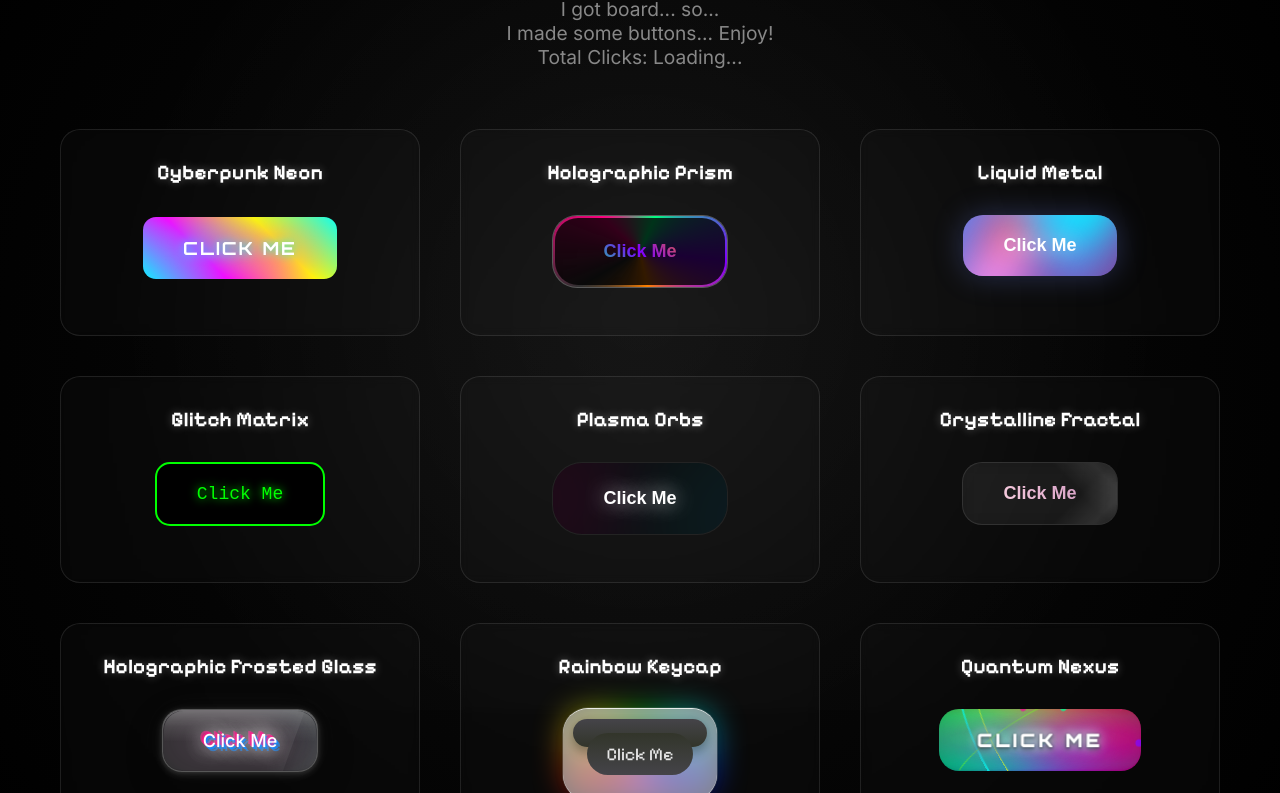
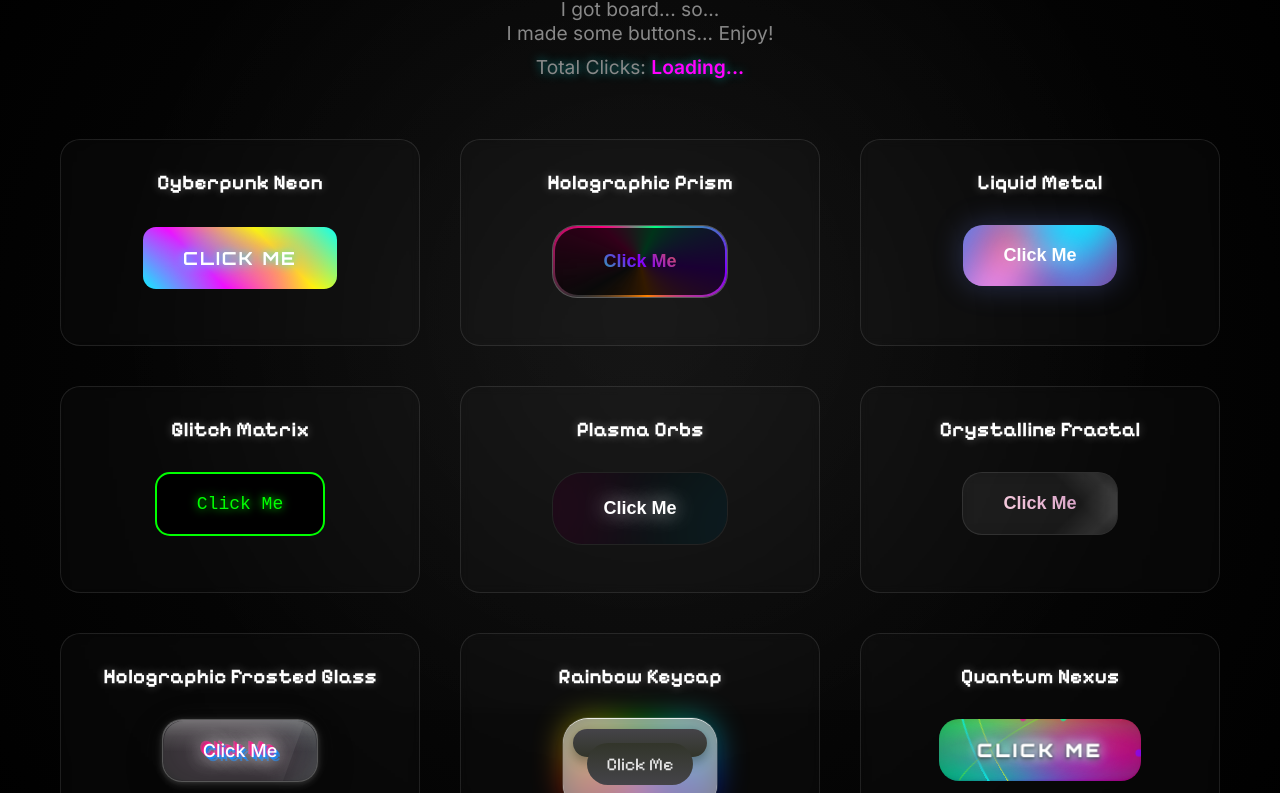
Before and after one commit to To0TurNT/TurNT_ButtonCollection, a plain HTML site: page index.html in a window 1280 px wide. Shown: the part 90-883 px from the top of the page. Drawn offline with Linux system fonts and the light colour scheme; a web font is replaced by a local one.

Commit message:
Update style.css

```diff
--- a/style.css
+++ b/style.css
@@ -43,6 +43,18 @@ body::before {
     bottom: 0;
     background: radial-gradient(circle at center, rgba(255, 255, 255, 0.05), transparent 70%);
     pointer-events: none;
+}
+
+.counter-display {
+    font-size: 1.1em;
+    color: #00ffff;
+    margin-top: 10px;
+    text-shadow: 0 0 10px rgba(0, 255, 255, 0.5);
+}
+
+#clickCounter {
+    font-weight: 700;
+    color: #ff00ff;
 }
 
 .header {
@@ -1022,4 +1034,5 @@ body::before {
     .button-showcase {
         padding: 20px;
     }
+
 }
```
